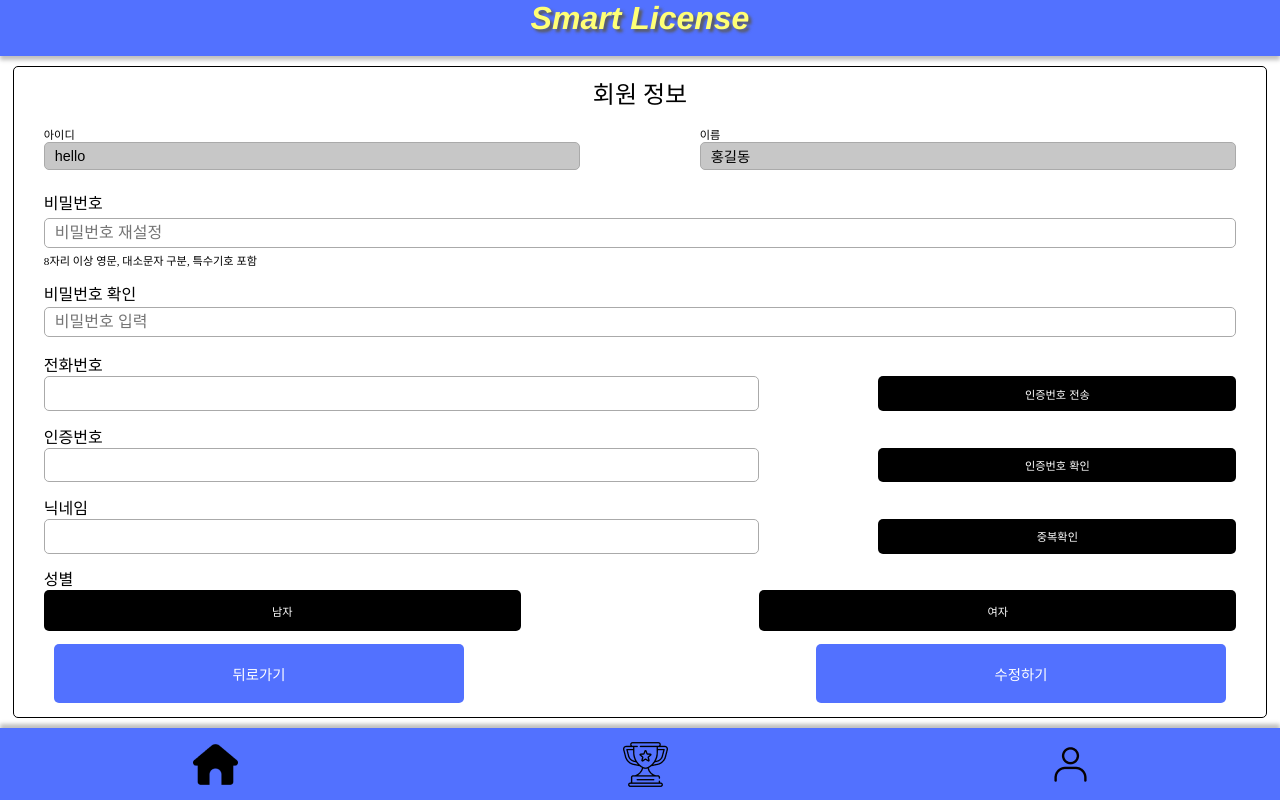
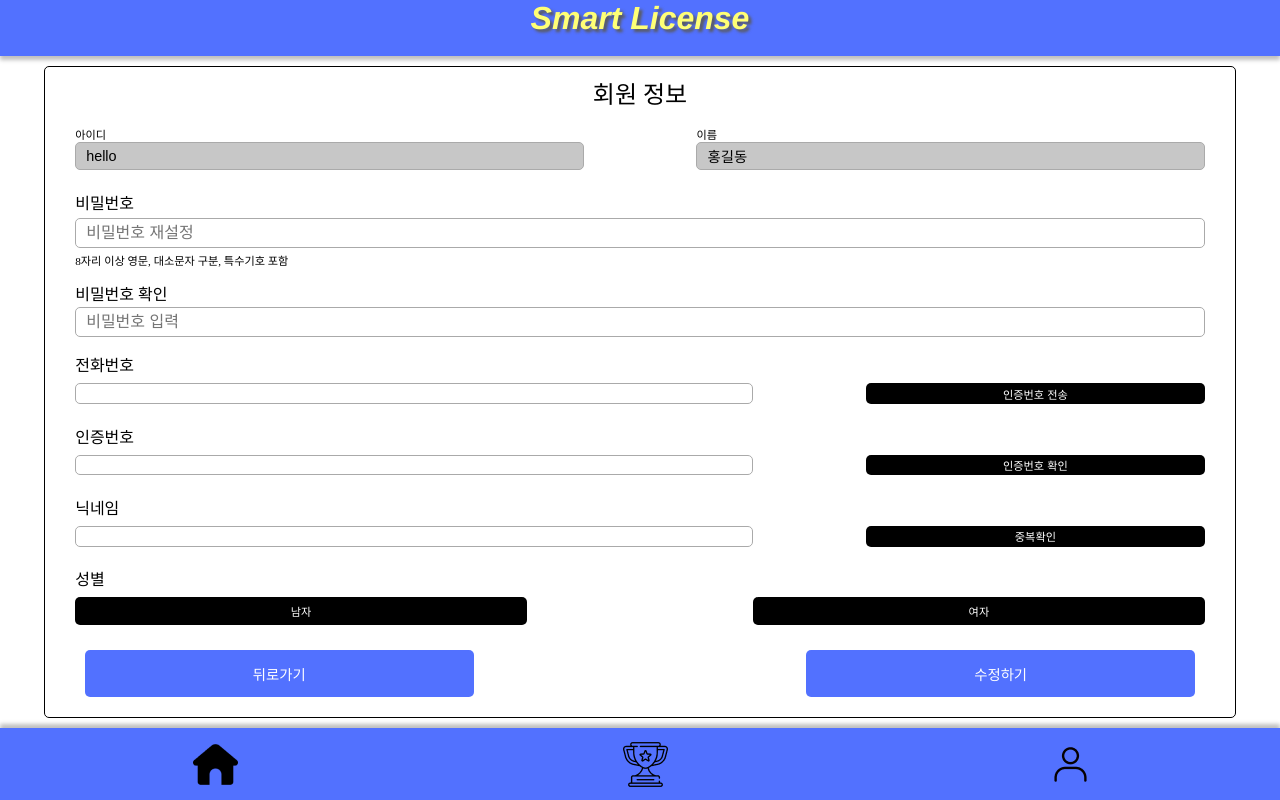
Before and after one commit to popcorn0125/SmartLicense, a Vue app: page /ChangeInfo in a window 1280 px wide. Built offline with nearby package versions, Linux system fonts and the light colour scheme.

Commit message:
240709 김준식 회원정보 수정 파일 위치 변경

```diff
--- a/src/components/ChangeInfo.vue
+++ b/src/SignInUp/ChangeInfo.vue
@@ -99,6 +99,7 @@ export default {
     /* 전체 높이에서 상단바와 하단바 높이 제외 */
     display: flex;
     flex-direction: column;
+    align-items: center;
     justify-content: center;
     /* 세로 중앙 정렬 (필요에 따라 조정) */
     width: 100%;
@@ -108,7 +109,7 @@ export default {
 }
 
 .container {
-  width: 100%;
+  width: 95%;
   height: 100%;
   border: 1px solid black;
   border-radius: 5px;
@@ -155,6 +156,7 @@ input {
 
 .id>input, .name>input {
   width: 100%;
+  height: 100%;
   border-radius: 5px;
   background-color: #c7c7c7;
   box-sizing: border-box;
@@ -193,7 +195,7 @@ input {
 
 .phoneNum-input {
   width: 60%;
-  height: 100%;
+  height: 60%;
   border-radius: 5px;
   box-sizing: border-box;
 }
@@ -201,7 +203,7 @@ input {
 .small-btn {
   background-color: #000000;
   width: 30%;
-  height: 100%;
+  height: 60%;
   border-radius: 5px;
   color: #FFF;
   font-size: 0.7em;
@@ -226,7 +228,7 @@ input {
 
 .gender-btn{
   width: 40%;
-  height: 100%;
+  height: 70%;
   border-radius: 5px;
   background: #000;
   color: #FFF;
@@ -251,7 +253,7 @@ input {
 }
 .back-btn, .update-btn {
   width: 35%;
-  height: 100%;
+  height: 80%;
   border-radius: 5px;
   background: #5271FF;
   color: #FFF;
--- a/src/routers/router.js
+++ b/src/routers/router.js
@@ -8,7 +8,7 @@ import CategoryChoice from "@/ContentPage/CategoryChoice.vue";
 import RankingPage from "@/ContentPage/RankingPage.vue";
 import MyPage from "@/ContentPage/MyPage.vue";
 import PracticeMode from "@/ContentPage/PracticeMode.vue";
-import ChangeInfo from "@/components/ChangeInfo.vue";
+import ChangeInfo from "@/SignInUp/ChangeInfo.vue";
 
 const routes = [
     {
```
